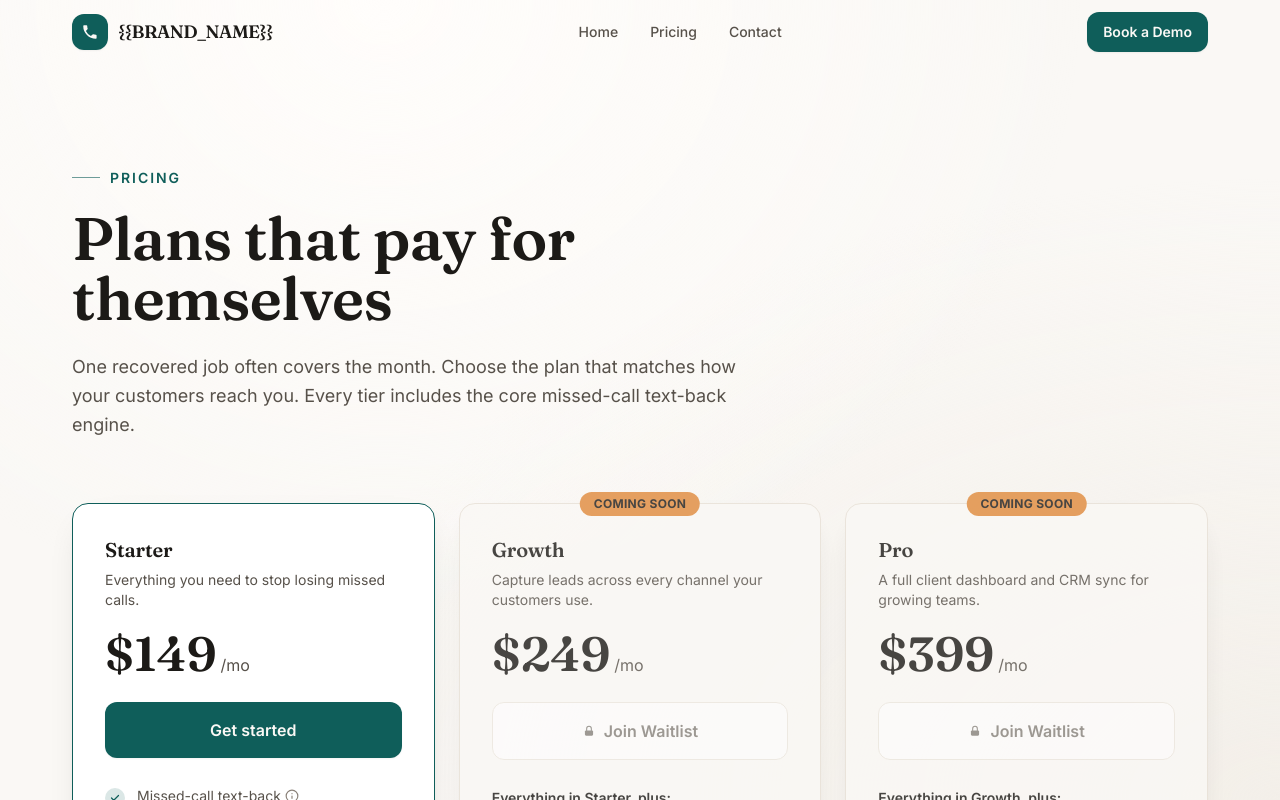
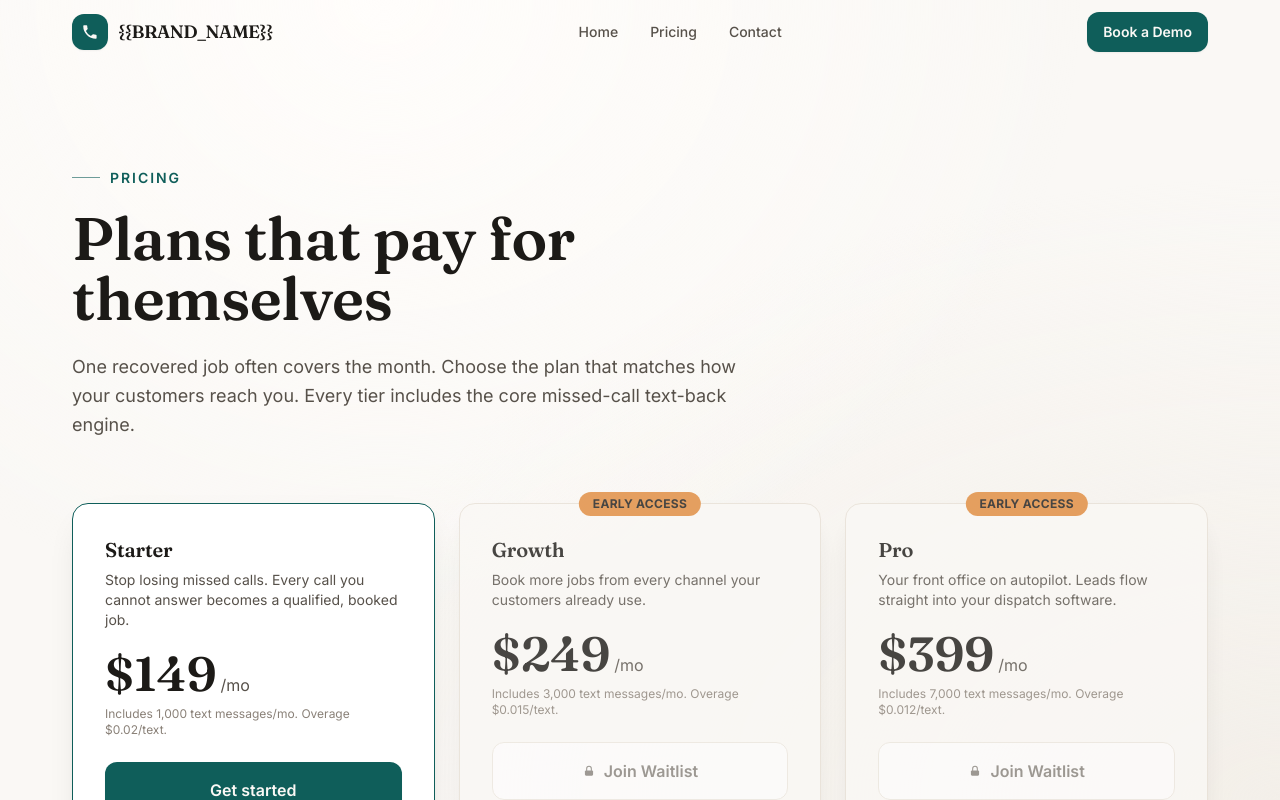
Before and after one commit to Robetot/agency-frontend, a Next.js app: page /pricing in a window 1280 px wide. Shown: the top 800 px of the page. Built offline with nearby package versions, Linux system fonts and the light colour scheme.

Commit message:
feat: add message allowances, Early Access badges, and new tier descriptions

```diff
--- a/app/pricing/page.tsx
+++ b/app/pricing/page.tsx
@@ -21,6 +21,7 @@ export const metadata: Metadata = {
 type Tier = {
   name: string;
   price: number;
+  allowance: string;
   tagline: string;
   featured?: boolean;
   /** Locked/waitlist tier - desaturated, "Coming Soon", Join Waitlist CTA. */
@@ -34,7 +35,9 @@ const tiers: Tier[] = [
   {
     name: "Starter",
     price: 149,
-    tagline: "Everything you need to stop losing missed calls.",
+    allowance: "Includes 1,000 text messages/mo. Overage $0.02/text.",
+    tagline:
+      "Stop losing missed calls. Every call you cannot answer becomes a qualified, booked job.",
     features: [
       {
         label: "Missed-call text-back",
@@ -91,7 +94,8 @@ const tiers: Tier[] = [
   {
     name: "Growth",
     price: 249,
-    tagline: "Capture leads across every channel your customers use.",
+    allowance: "Includes 3,000 text messages/mo. Overage $0.015/text.",
+    tagline: "Book more jobs from every channel your customers already use.",
     featured: true,
     comingSoon: true,
     inherits: "Starter",
@@ -126,7 +130,9 @@ const tiers: Tier[] = [
   {
     name: "Pro",
     price: 399,
-    tagline: "A full client dashboard and CRM sync for growing teams.",
+    allowance: "Includes 7,000 text messages/mo. Overage $0.012/text.",
+    tagline:
+      "Your front office on autopilot. Leads flow straight into your dispatch software.",
     comingSoon: true,
     inherits: "Growth",
     features: [
@@ -207,11 +213,11 @@ export default function PricingPage() {
                       ? "border border-line bg-bg-primary opacity-80"
                       : "border border-accent-primary bg-bg-card shadow-soft",
                   )}
-                  aria-label={tier.comingSoon ? `${tier.name} plan - coming soon` : undefined}
+                  aria-label={tier.comingSoon ? `${tier.name} plan - early access` : undefined}
                 >
                   {tier.comingSoon ? (
                     <span className="absolute -top-3 left-1/2 -translate-x-1/2 rounded-full bg-accent-secondary px-3.5 py-1 text-xs font-bold uppercase tracking-wide text-[#1C1A17]">
-                      Coming Soon
+                      Early Access
                     </span>
                   ) : (
                     tier.featured && (
@@ -230,6 +236,7 @@ export default function PricingPage() {
                     </span>
                     <span className="text-text-secondary">/mo</span>
                   </div>
+                  <p className="mt-2 text-xs text-text-muted">{tier.allowance}</p>
 
                   {tier.comingSoon ? (
                     <Button
```
